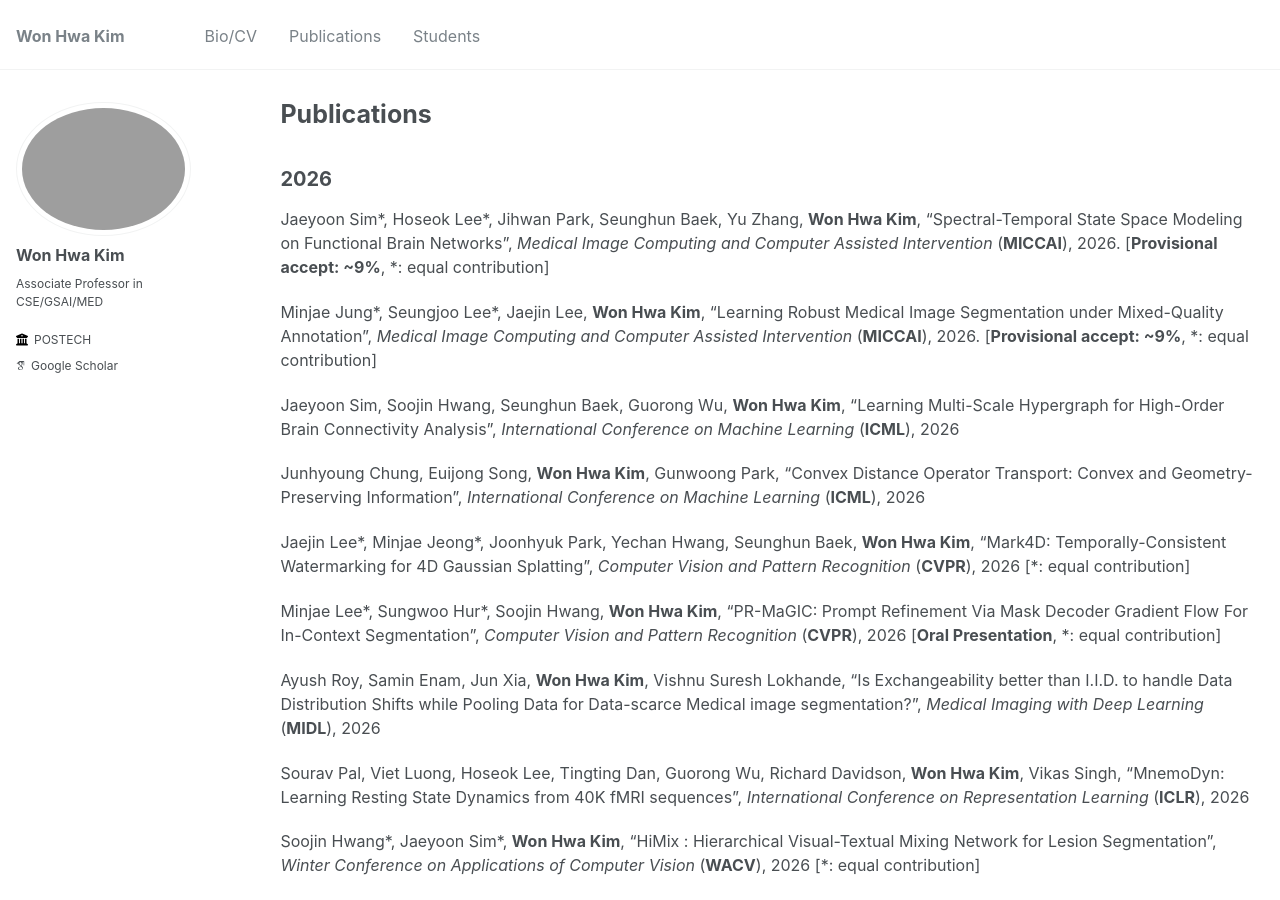
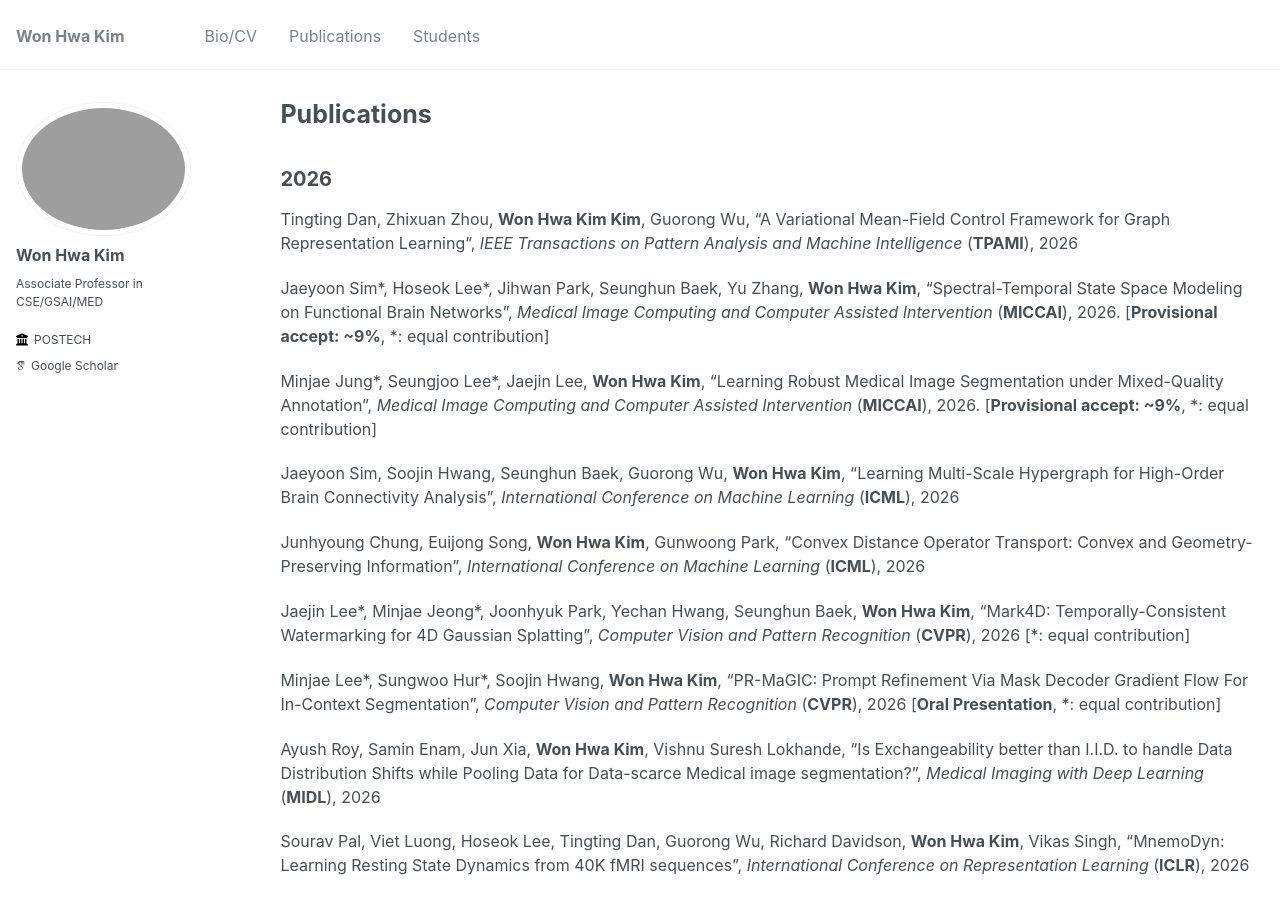
Before and after one commit to wwplato/wwplato.github.io, a Jekyll site: the page built from _pages/publications.md, in a window 1280 px wide and 900 px high. Built offline with Jekyll 4.4.1, drawn with Linux system fonts in a browser that asks for light colours; some web fonts are replaced.

Commit message:
Update publications.md

```diff
--- a/_pages/publications.md
+++ b/_pages/publications.md
@@ -8,6 +8,8 @@ author_profile: true
 
 2026
 ------
+
+Tingting Dan, Zhixuan Zhou, **Won Hwa Kim Kim**, Guorong Wu, "A Variational Mean-Field Control Framework for Graph Representation Learning", *IEEE Transactions on Pattern Analysis and Machine Intelligence* (**TPAMI**), 2026
 
 Jaeyoon Sim\*, Hoseok Lee\*, Jihwan Park, Seunghun Baek, Yu Zhang, **Won Hwa Kim**, "Spectral-Temporal State Space Modeling on Functional Brain Networks", *Medical Image Computing and Computer Assisted Intervention* (**MICCAI**), 2026. [**Provisional accept: ~9%**, *: equal contribution]
 
```
